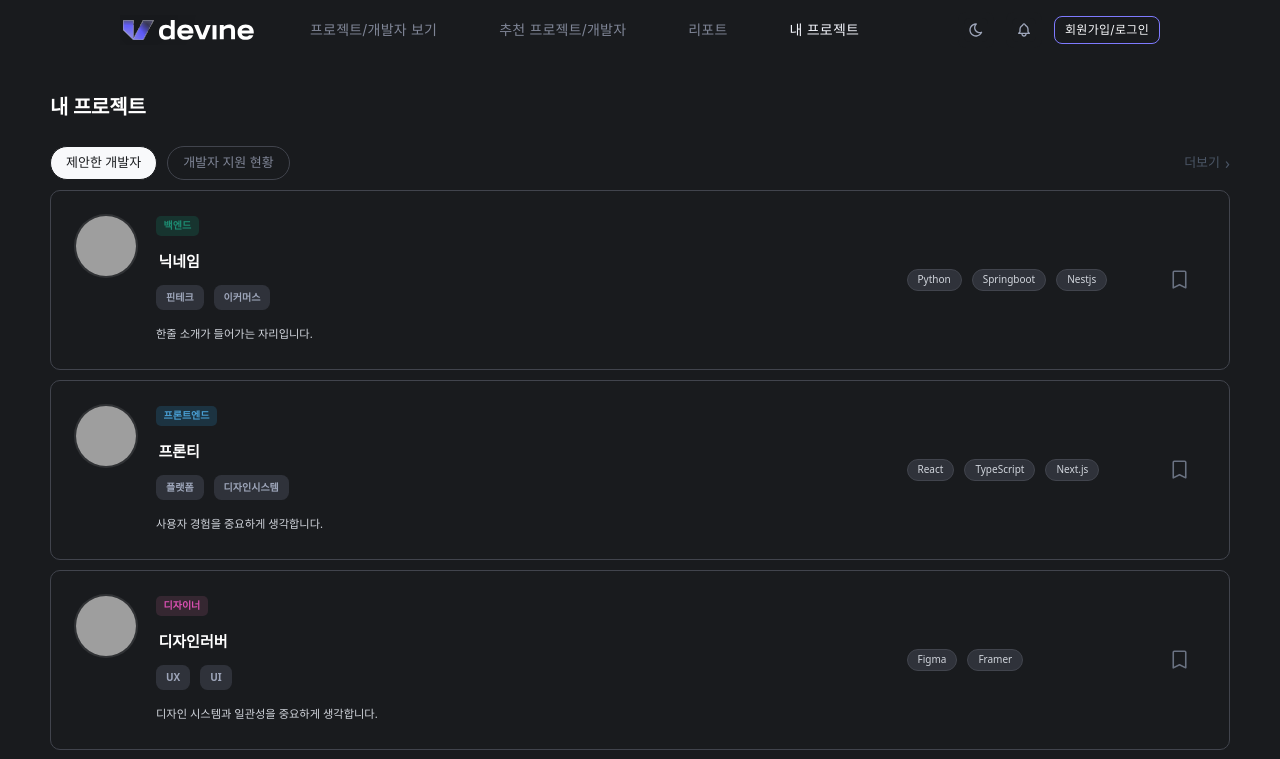
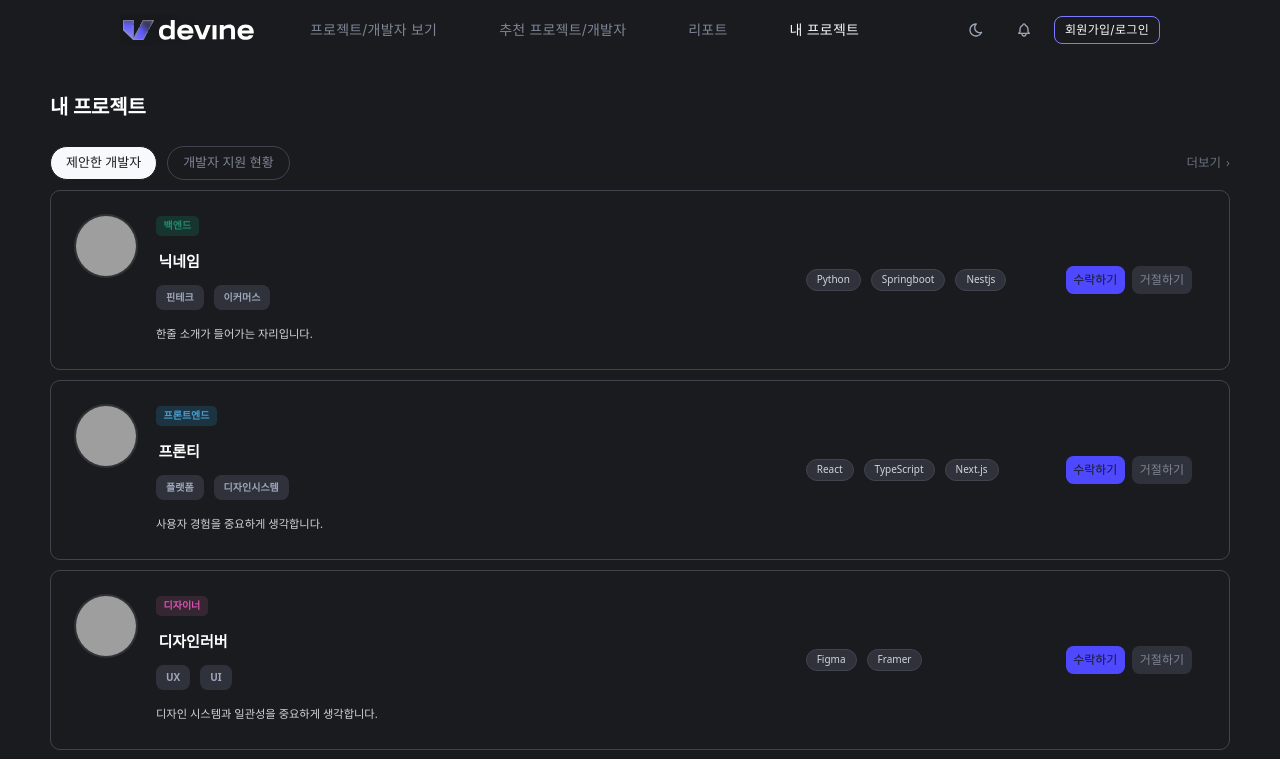
Before and after one commit to DeVine-2025/DeVine_FrontEnd, a React (Vite) app: page /my-project in a window 1280 px wide. Shown: the top 759 px of the page. Built offline with nearby package versions, Linux system fonts and the light colour scheme; grey boxes are pictures that could not be loaded; a web font is replaced by a local one.

Commit message:
style: 액션 버튼 추가, 구분선 수정

```diff
--- a/src/pages/main/components/MainProjectCard.tsx
+++ b/src/pages/main/components/MainProjectCard.tsx
@@ -20,7 +20,7 @@ export default function MainProjectCard(props: ProjectCardProps) {
       {...props}
       render={({ HeaderBadges, Bookmark }) => (
         <article className="w-[280px] shrink-0 overflow-hidden rounded-3xl bg-profile-card-bg">
-          <div className="relative h-[160px] w-full bg-profile-card-bg">
+          <div className="relative h-[160px] w-full overflow-hidden rounded-3xl bg-profile-card-bg">
             {thumbnail ? (
               <img
                 src={props.thumbnailUrl}
@@ -28,7 +28,7 @@ export default function MainProjectCard(props: ProjectCardProps) {
                 className="h-full w-full object-cover"
               />
             ) : (
-              <div className="h-full w-full" />
+              <div className="h-full w-full object-cover" />
             )}
             <div className="absolute top-4 right-4 z-10">{Bookmark}</div>
           </div>
--- a/src/pages/my-project/my-project-page.tsx
+++ b/src/pages/my-project/my-project-page.tsx
@@ -1,6 +1,7 @@
 import ProfileCard from '@components/common/ProfileCard';
 import MainProjectCard from '@pages/main/components/MainProjectCard';
 import { useState } from 'react';
+import { useNavigate } from 'react-router-dom';
 import { PROFILE_CARD_LIST } from 'src/mocks/developer.mock';
 import { PROJECT_ROLES, RECOMMENDED_PROJECTS } from 'src/mocks/project.mock';
 
@@ -12,6 +13,7 @@ const MyProjectPage = () => {
   const [projectTab, setProjectTab] = useState<ProjectTab>('ongoing');
 
   const highlightProjects = RECOMMENDED_PROJECTS.slice(0, 4);
+  const navigate = useNavigate();
 
   return (
     <div className="min-h-screen">
@@ -32,21 +34,44 @@ const MyProjectPage = () => {
 
             <button
               type="button"
-              className="flex cursor-pointer items-center gap-2 font-medium text-[13px] text-gray-600 hover:text-gray-900"
+              onClick={() => navigate('/')}
+              className="inline-flex cursor-pointer items-center gap-2 text-card-muted text-xl hover:opacity-80"
             >
-              더보기 <span className="text-[16px] leading-none">›</span>
+              더보기 <span aria-hidden="true">›</span>
             </button>
           </div>
 
           <div className="mt-4 flex flex-col gap-4">
             {PROFILE_CARD_LIST.map((profile) => (
-              <ProfileCard key={profile.id} {...profile} size="lg" />
+              <ProfileCard
+                key={profile.id}
+                {...profile}
+                size="lg"
+                action={
+                  <div className="flex gap-3">
+                    <button
+                      type="button"
+                      className="cursor-pointer rounded-xl bg-[#4E49FF] px-3 py-2 font-medium text-[12px] text-my-tab-inactive"
+                      onClick={() => console.log('수락', profile.id)}
+                    >
+                      수락하기
+                    </button>
+                    <button
+                      type="button"
+                      className="cursor-pointer rounded-xl bg-surface-tab px-3 py-2 font-medium text-[12px] text-my-tab-text"
+                      onClick={() => console.log('거절', profile.id)}
+                    >
+                      거절하기
+                    </button>
+                  </div>
+                }
+              />
             ))}
           </div>
         </section>
 
         {/* 구분선 */}
-        <div className="my-12 h-[10px] w-full bg-gray-100" />
+        <div className="-translate-x-1/2 relative right-1/2 left-1/2 my-15 h-[15px] w-screen bg-profile-card-bg" />
 
         {/* ===== 하단 ===== */}
         <section>
--- a/src/shared/components/common/ProfileLg.tsx
+++ b/src/shared/components/common/ProfileLg.tsx
@@ -1,5 +1,4 @@
 import BookmarkIcon from '@assets/icons/bookmark.svg?react';
-import BookmarkFilled from '@assets/icons/bookmark-filled.svg?react';
 import { cn } from '@libs/cn';
 import { badgeToneToClass } from '../../types/badgeTone';
 import type { ProfileCardProps } from '../../types/profileCard.types';
@@ -18,6 +17,7 @@ export default function ProfileCardLg(props: ProfileCardProps) {
     badges,
     introduction,
     techStack,
+    action,
     className,
   } = props;
 
@@ -59,18 +59,21 @@ export default function ProfileCardLg(props: ProfileCardProps) {
           <TechChips techStack={techStack} max={5} />
         </div>
 
-        <button
-          type="button"
-          aria-pressed={bookmarked}
-          onClick={() => onBookmarkChange?.(!bookmarked, id)}
-          className="ml-auto flex h-full cursor-pointer items-center pr-5 hover:opacity-80"
-        >
-          {bookmarked ? (
-            <BookmarkFilled aria-hidden="true" className="h-10 w-10 text-card-muted" />
-          ) : (
-            <BookmarkIcon aria-hidden="true" className="h-10 w-10 text-card-muted" />
+        <div className="ml-auto flex h-full items-center pr-5">
+          {action ?? (
+            <button
+              type="button"
+              aria-pressed={bookmarked}
+              onClick={() => onBookmarkChange?.(!bookmarked, id)}
+              className="inline-flex"
+            >
+              <BookmarkIcon
+                aria-hidden="true"
+                className="h-10 w-10 cursor-pointer text-card-muted"
+              />
+            </button>
           )}
-        </button>
+        </div>
       </div>
     </article>
   );
--- a/src/shared/types/profileCard.types.ts
+++ b/src/shared/types/profileCard.types.ts
@@ -24,5 +24,6 @@ export type ProfileCardProps = {
   onBookmarkChange?: (next: boolean, id?: string) => void;
 
   size?: 'sm' | 'md' | 'lg';
+  action?: React.ReactNode;
   className?: string;
 };
```
